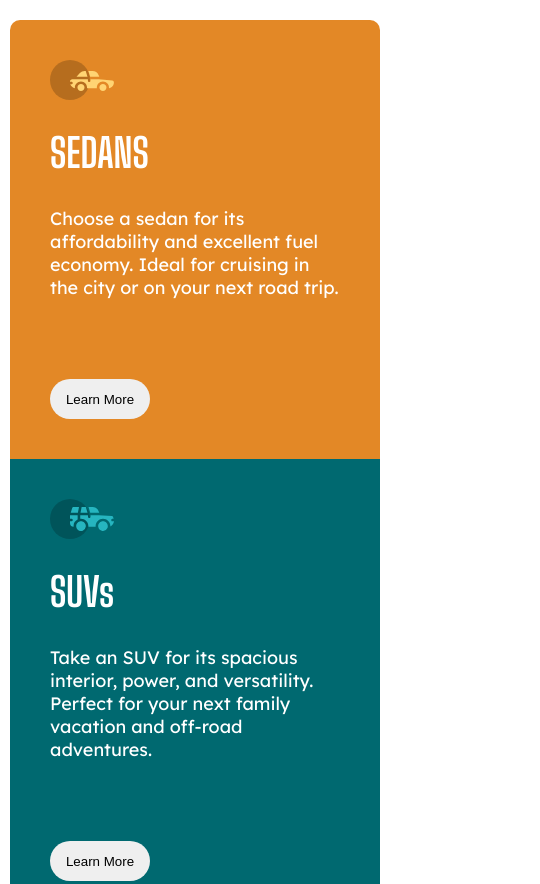
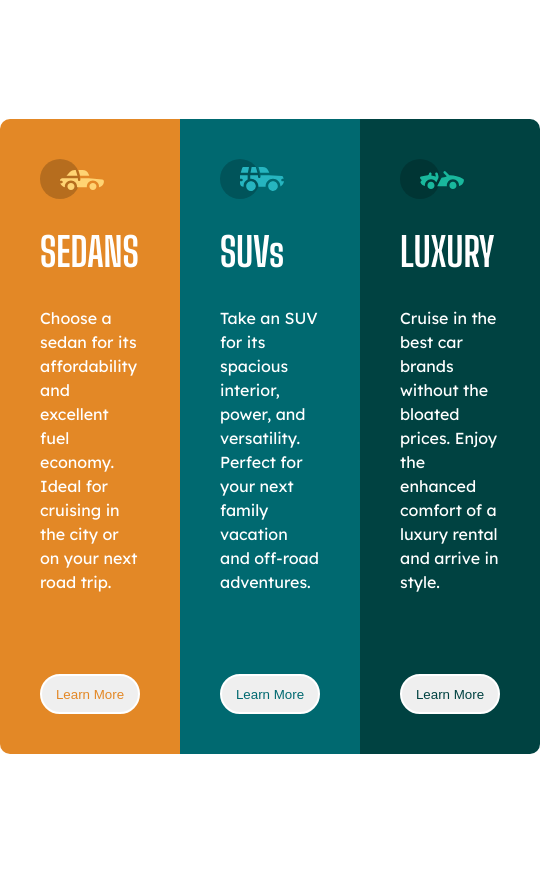
Before and after one commit to Souravedas/3-column-preview-card, a plain HTML site: page index.html in a window 390 px wide. Shown: the top 884 px of the page, 540 px wide, since content can reach past the window. Drawn offline with Linux system fonts and the light colour scheme.

Commit message:
screen adjust problem

```diff
--- a/index.html
+++ b/index.html
@@ -9,21 +9,21 @@
 <body>
     <div class="outter-wrapper">
         <div class="inner-wrapper">
-            <div class="sedans">
+            <div class="sedans my-section">
                 <img src="./images/icon-sedans.svg" alt="">
                 <h2>SEDANS</h2>
                 <P>Choose a sedan for its affordability and excellent fuel economy. Ideal for cruising in the city
                     or on your next road trip.</P>
                     <button>Learn More</button>
             </div>
-            <div class="suvs">
+            <div class="suvs my-section">
                 <img src="./images/icon-suvs.svg" alt="">
                 <h2>SUVs</h2>
                 <P>Take an SUV for its spacious interior, power, and versatility. Perfect for your next family vacation
                     and off-road adventures.</P>
                     <button>Learn More</button>
             </div>
-            <div class="luxury">
+            <div class="luxury my-section">
                 <img src="./images/icon-luxury.svg" alt="">
                 <h2>LUXURY</h2>
                 <P>Cruise in the best car brands without the bloated prices. Enjoy the enhanced comfort of a luxury
--- a/style.css
+++ b/style.css
@@ -12,7 +12,7 @@
 }
 
 html{
-    height: 100%;
+    font-size: 100%;
 }
 
 body{
@@ -41,62 +41,74 @@ h2{
 p{
     color: var(--white);
     padding-bottom: 80px;
-    font-size: 18px;
+    line-height: 1.5;
 }
 
 .outter-wrapper{
     display: flex;
-    justify-content: center;
-    align-items: center;
+    /* flex-wrap: wrap;
+    flex-direction: row; */
     width: 100%;
-    height: 100vh;
+    height: auto;
+    margin: auto;
+    max-inline-size: min(100vw, 68rem);
+    padding-block: 80px;
 }
 
-.inner-wrapper{
+.outter-wrapper .inner-wrapper{
     display: flex;
-    padding: 100px 400px;
+    margin: 10% auto;
+}
+
+.inner-wrapper .my-section{
+    padding: 40px;
+    flex: 1 1 20rem;
 }
 
 .sedans{
     background-color: var(--bright-orange);
-    padding: 40px;
     border-radius: 10px 0 0 10px;
 }
 
 .suvs{
     background-color: var(--dark-cyan);
-    padding: 40px;
 }
 
 .luxury{
     background-color: var(--very-dark-cyan);
-    padding: 40px;
     border-radius: 0 10px 10px 0;
 }
 
 button{
     border-radius: 20px;
-    border: none;
+    border: 2px solid var(--white);
     height: 40px;
     width: 100px;
-    backdrop-filter: blur(10px);
+}
+
+.sedans button{
+    color: var(--bright-orange);
+}
+
+.suvs button{
+    color: var(--dark-cyan);
+}
+
+.luxury button{
+    color: var(--very-dark-cyan);
+}
+
+button:hover{
+    background-color: transparent;
+    color: var(--white);
+    transition-duration: 0.3s;
 }
 
 @media screen and (max-width: 475px) {
     .outter-wrapper{
-        height: 100%;
-        width: 100%;
-        max-width: 100%;
-        margin: 0;
+        flex-direction: column;
     }
-    .inner-wrapper{
-        flex-direction: column;
-        padding: 20px 10px;
-    }
-    .sedans{
-        border-radius: 10px 10px 0 0;
-    }
-    .luxury{
-        border-radius: 0 0 10px 10px;
+    .my-section{
+
     }
 }
```
